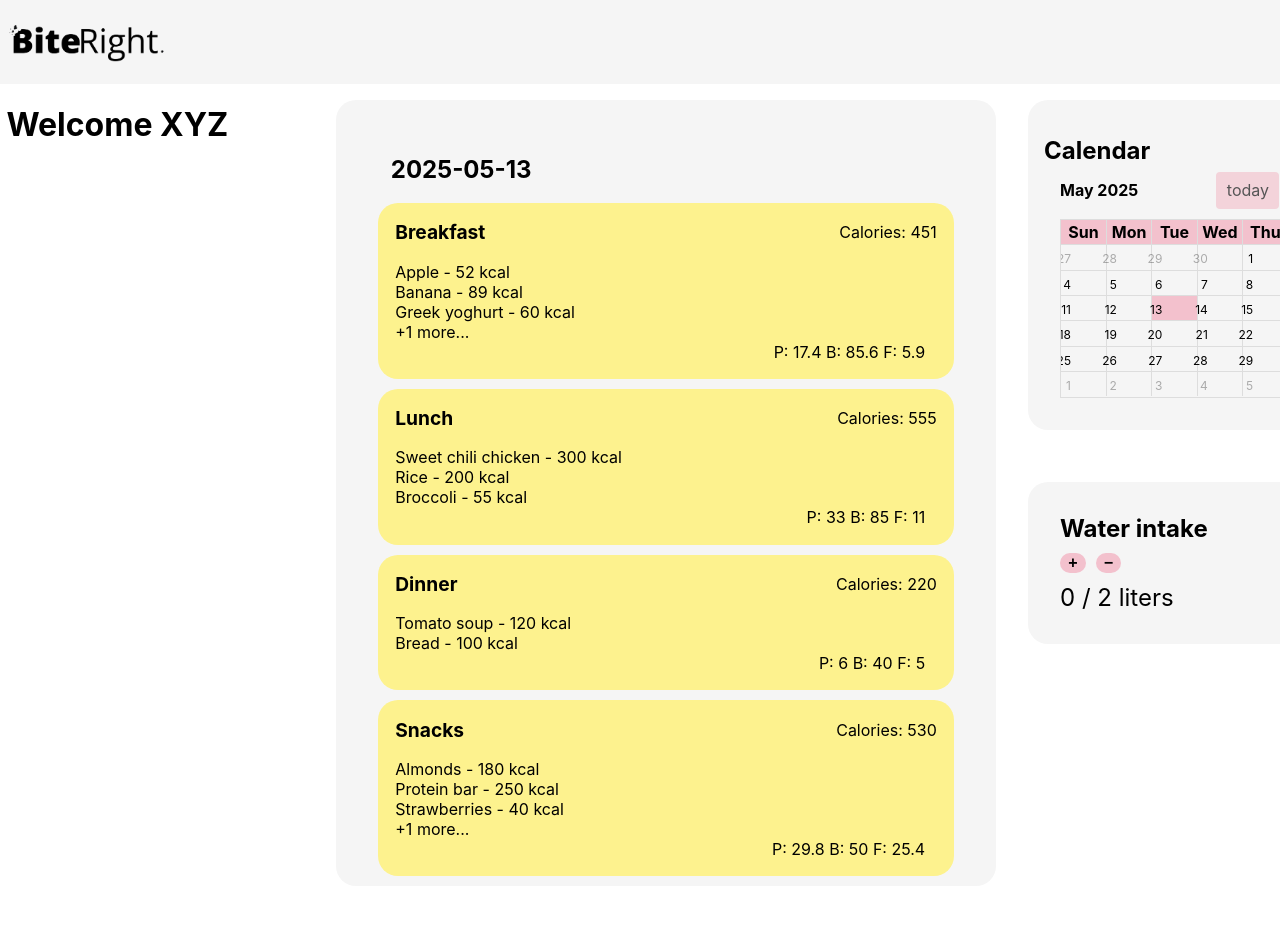
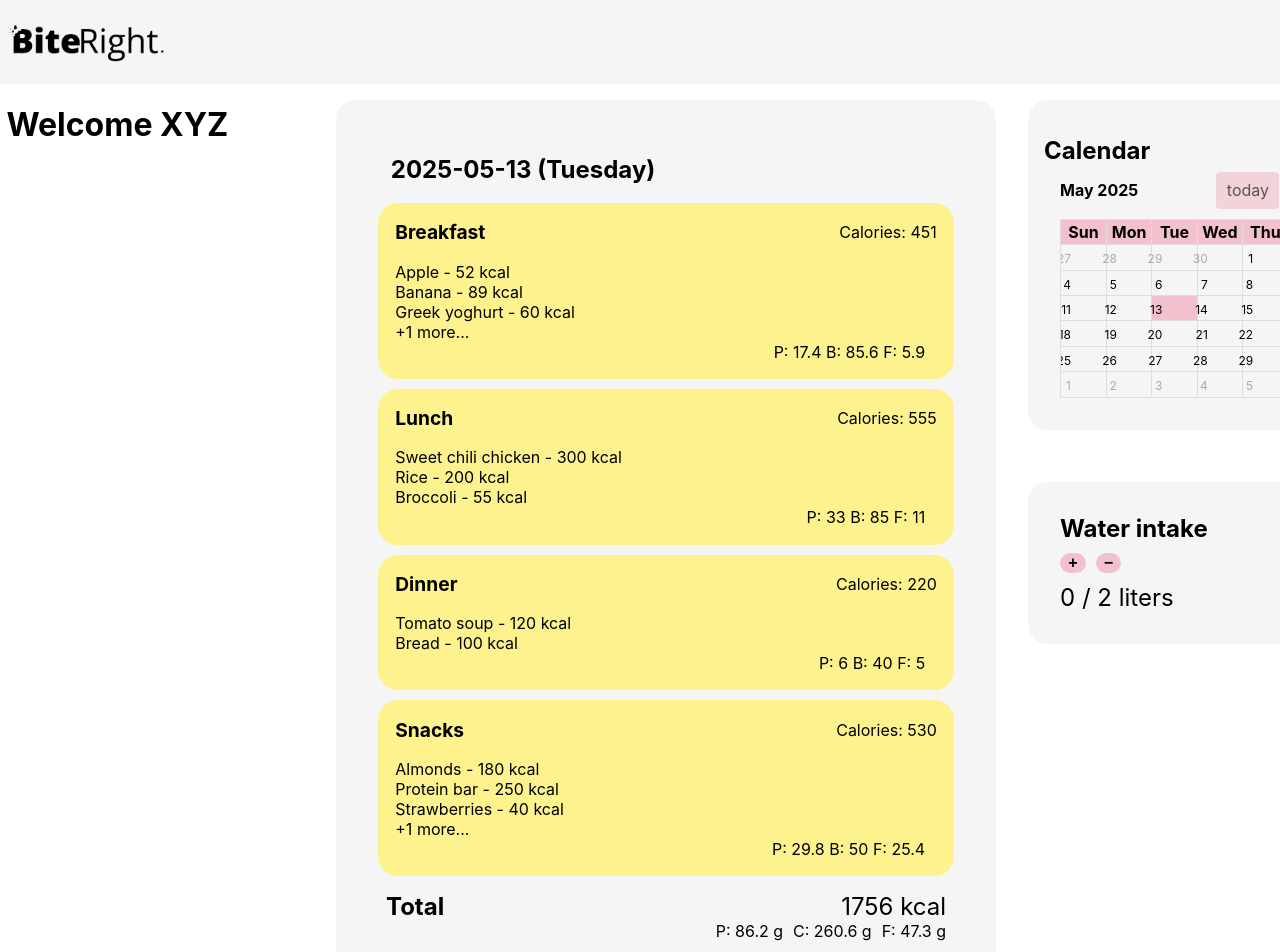
Before and after one commit to MaciejCieslik1/biteRight_webapp, a React (Create React App) app in the folder frontend/: page /home in a window 1280 px wide. Shown: the top 952 px of the page. Before the commit the page ends 902 px from the top, so only its background shows below. Built offline with nearby package versions, Linux system fonts and the light colour scheme; a web font is replaced by a local one.

Commit message:
added meal summary

```diff
--- a/frontend/src/pages/HomePage/HomePage.css
+++ b/frontend/src/pages/HomePage/HomePage.css
@@ -62,3 +62,34 @@
   border-radius: 20px;
   margin: 1rem;
 }
+
+.daily-summary-container {
+  display: flex;
+  flex-direction: row;
+  justify-content: space-between;
+  margin-left: 2.5rem;
+  margin-right: 2.5rem;
+  margin-top: 1rem;
+  margin-bottom: 1rem;
+}
+
+.daily-summary-header {
+  font-size: 1.5rem;
+  font-weight: bold;
+}
+
+.daily-summary-content-container {
+  display: flex;
+  flex-direction: column;
+  align-items: end;
+}
+
+.total-calories-text {
+  font-size: 1.5rem;
+}
+
+.total-macros-container {
+  display: flex;
+  flex-direction: row;
+  gap: 10px;
+}
--- a/frontend/src/pages/HomePage/HomePage.js
+++ b/frontend/src/pages/HomePage/HomePage.js
@@ -4,11 +4,6 @@ import Calendar from "../../components/Calendar";
 import MealSection from "../../components/HomeMealSection";
 import WaterIntake from "../../components/WaterIntake";
 import "./HomePage.css";
-
-const HomePage = () => {
-  const [selectedDate, setSelectedDate] = useState(
-    new Date().toISOString().slice(0, 10)
-  );
 
 const breakfast = [
   { name: "Apple", calories: 52, protein: 0.3, carbs: 14, fat: 0.2 },
@@ -41,6 +36,35 @@ const HomePage = () => {
   { name: "Yoghurt", calories: 60, protein: 3, carbs: 5, fat: 1 },
 ];
 
+const HomePage = () => {
+  const calculateDailyTotals = () => {
+    const allMeals = [...breakfast, ...lunch, ...dinner, ...snacks];
+
+    return allMeals.reduce(
+      (totals, item) => {
+        totals.calories += item.calories;
+        totals.protein += item.protein;
+        totals.carbs += item.carbs;
+        totals.fat += item.fat;
+        return totals;
+      },
+      { calories: 0, protein: 0, carbs: 0, fat: 0 }
+    );
+  };
+  const getWeekdayName = (dateStr) => {
+    if (!dateStr) return "";
+
+    const date = new Date(dateStr);
+    if (isNaN(date)) return "";
+
+    return date.toLocaleDateString("en-US", { weekday: "long" });
+  };
+
+  const [selectedDate, setSelectedDate] = useState(
+    new Date().toISOString().slice(0, 10)
+  );
+  const totals = calculateDailyTotals();
+
   const handleDateChange = (dateStr) => {
     setSelectedDate(dateStr);
   };
@@ -56,12 +80,33 @@ const HomePage = () => {
         </div>
         <div className="home-middle">
           <div className="mealplan-container">
-            <div className="today-text">{selectedDate || "Null"}</div>
+            <div className="today-text">
+              {selectedDate} ({getWeekdayName(selectedDate)})
+            </div>
             <div className="meals-container">
               <MealSection title="Breakfast" products={breakfast} />
               <MealSection title="Lunch" products={lunch} />
               <MealSection title="Dinner" products={dinner} />
               <MealSection title="Snacks" products={snacks} />
+            </div>
+            <div className="daily-summary-container">
+              <div className="daily-summary-header">Total</div>
+              <div className="daily-summary-content-container">
+                <div className="total-calories-text">
+                  {totals.calories} kcal
+                </div>
+                <div className="total-macros-container">
+                  <div className="total-macros-text">
+                    P: {totals.protein.toFixed(1)} g
+                  </div>
+                  <div className="total-macros-text">
+                    C: {totals.carbs.toFixed(1)} g
+                  </div>
+                  <div className="total-macros-text">
+                    F: {totals.fat.toFixed(1)} g
+                  </div>
+                </div>
+              </div>
             </div>
           </div>
         </div>
```
Lines whose indentation alone changed are shown as unchanged.
